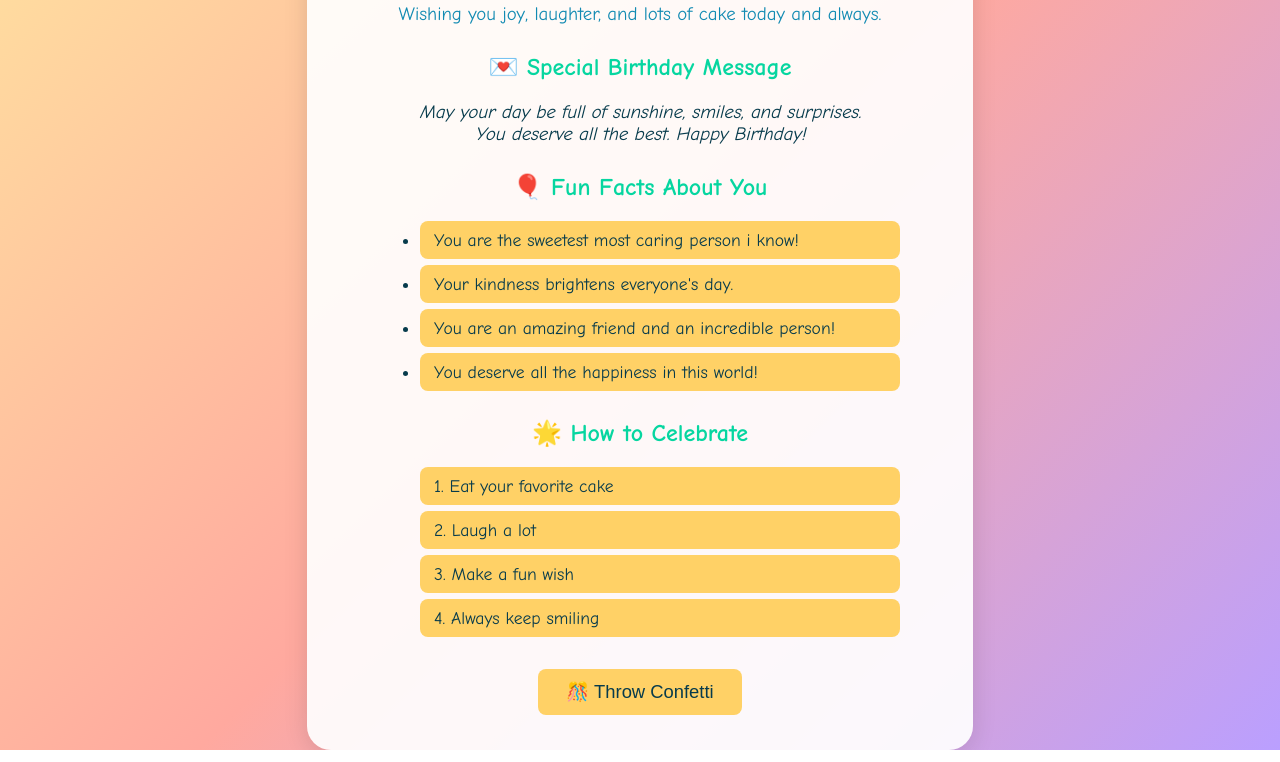
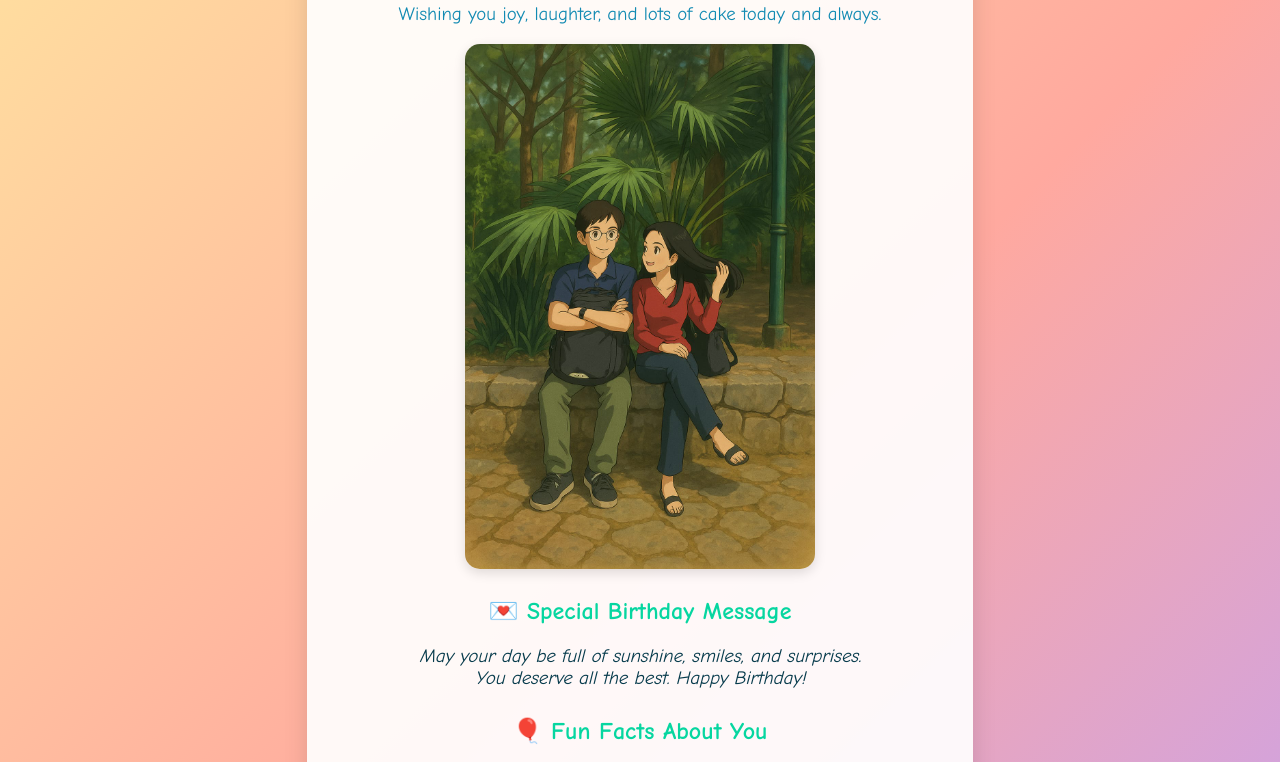
Before and after one commit to Manvendra-S/birthday, a plain HTML site: page index.html in a window 1280 px wide. Shown: the part 134-896 px from the top of the page. Drawn offline with Linux system fonts and the light colour scheme.

Commit message:
Update index.html

```diff
--- a/index.html
+++ b/index.html
@@ -11,7 +11,7 @@
     <h1>🎉 Happy Birthday Dear ! 🎂</h1>
     <p>Wishing you joy, laughter, and lots of cake today and always.</p>
 
-<!--     <img src="one.jpeg" alt="Birthday" class="local-image"> -->
+    <img src="one.jpeg" alt="Birthday" class="local-image">
 
 
     <h2>💌 Special Birthday Message</h2>
```
